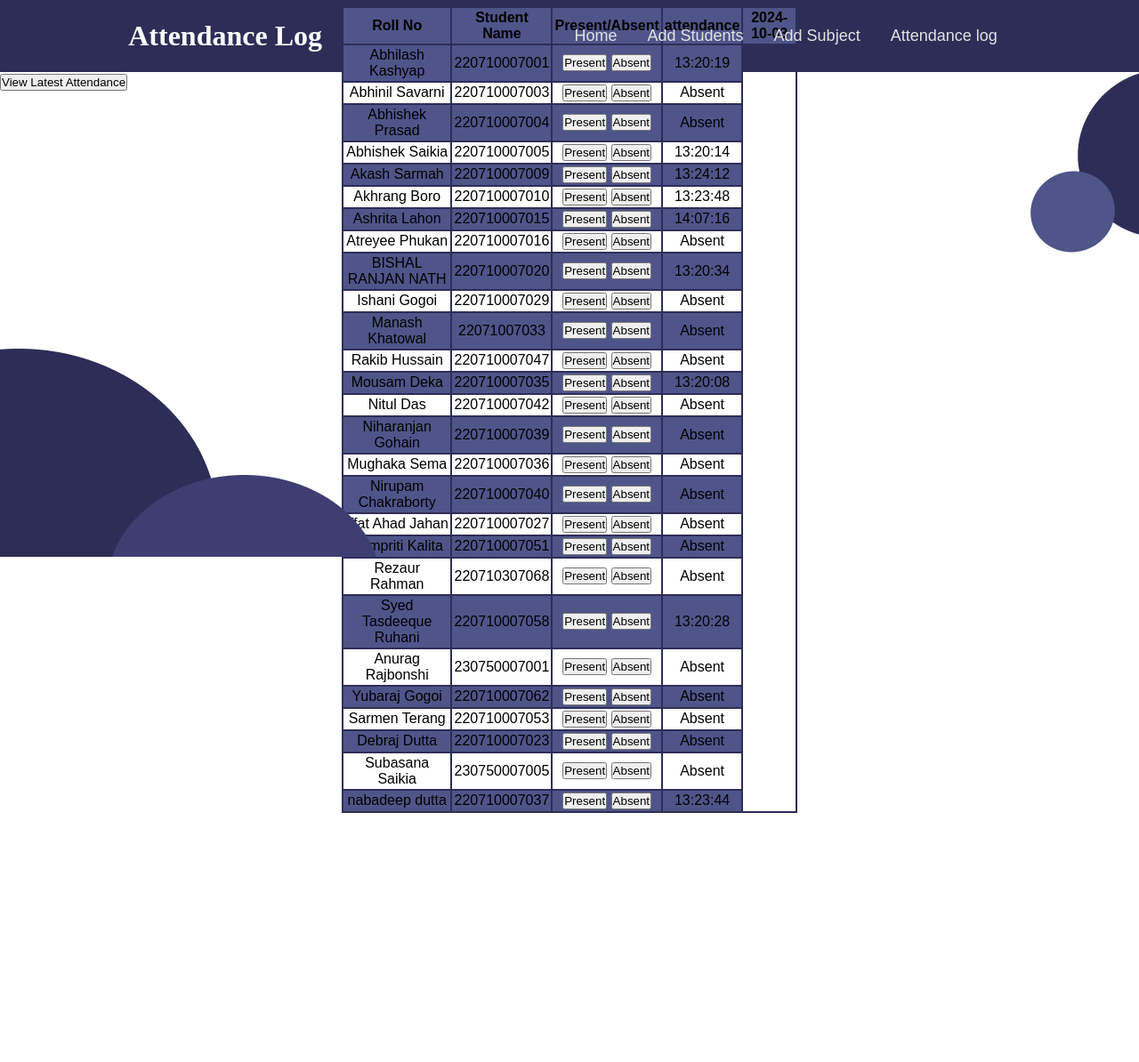
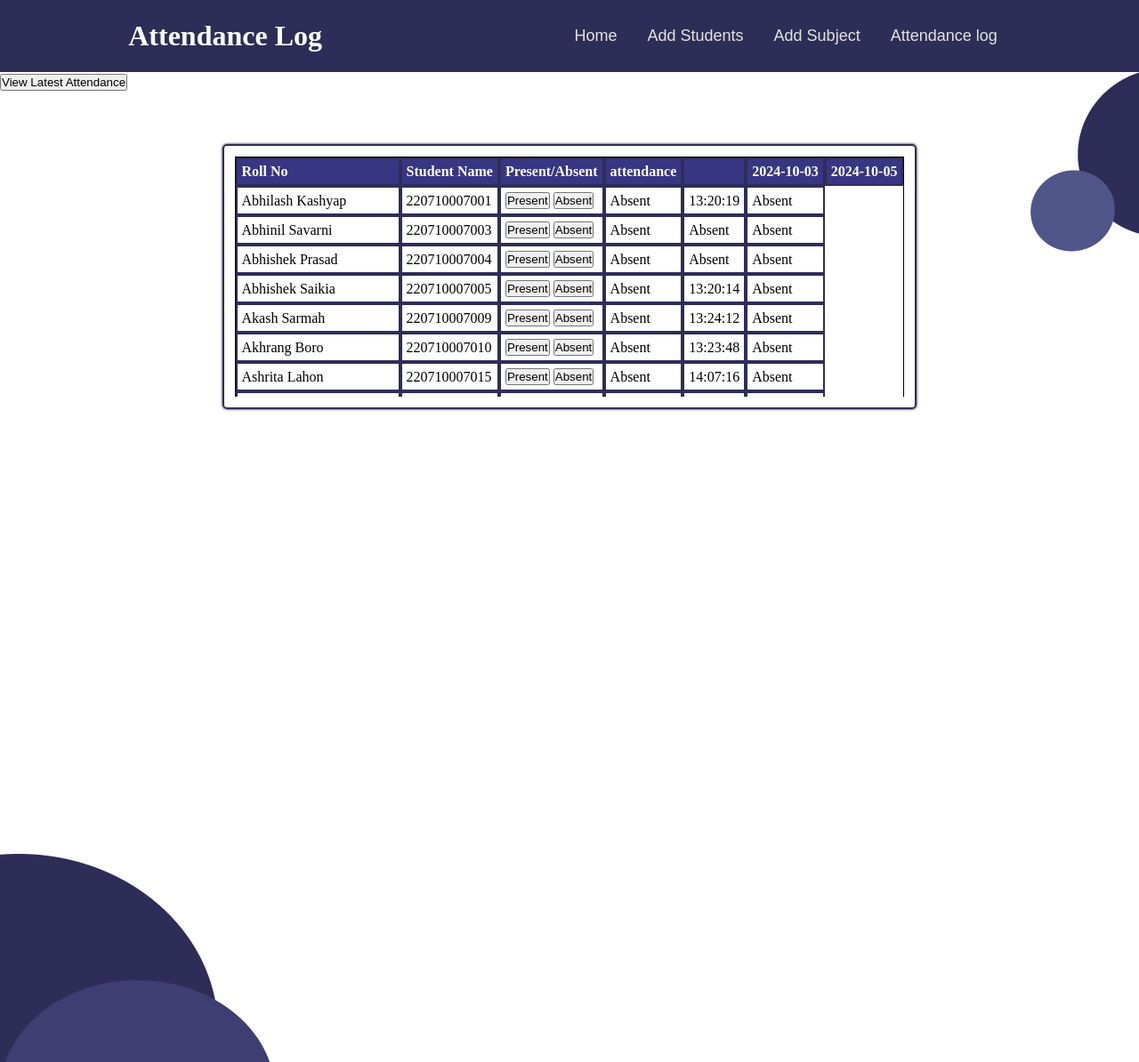
Before and after one commit to Dorothy003/AL-ML, a Flask app: page /Attendancelog in a window 1280 px wide. Shown: the whole page at 89% size. Run offline with Flask 3, Linux system fonts and the light colour scheme.

Commit message:
Some changes were made in the UI

```diff
--- a/attendance_log.json
+++ b/attendance_log.json
@@ -9,5 +9,12 @@
         "Akhrang Boro": "13:23:48",
         "Akash Sarmah": "13:24:12",
         "Ashrita Lahon": "14:07:16"
+    },
+    "": {
+        "Rezaur Rahman": "Present"
+    },
+    "2024-10-05": {
+        "Dorothy Gogoi": "11:47:25",
+        "Ishani Gogoi": "11:47:32"
     }
 }
--- a/static/style.css
+++ b/static/style.css
@@ -23,13 +23,13 @@
     color: #ffffff;
 
 }
-.k{
+/*.outer-wrapper{
     display: flex;
     justify-content: center;
     align-items: center;
     height: 60vh;
     font-family: 'Poppins', sans-serif;
-}
+}*/
 /* body {
     font-family: Arial, sans-serif;
     background-color:white;
@@ -73,14 +73,37 @@ a:hover:after{
     width: 100%;
 }
 
+.e1 .e2{
+  position:relative;
+  bottom:auto;
+  left:0;
+}
+
 .e1 img{
-  position: absolute;
-  top:392px;
+  position:absolute;
+  bottom: 0;
+  left: 0;
+  display: inline-block;
+  margin-right: 10px;
 }
 .e2 img{
   position: absolute;
-  top : 534px;
-  left: 120px;
+  bottom: 0;
+  left: 0;
+  display: inline-block;
+  margin-right: 30px;
+}
+.egroup {
+  position: absolute;
+  top: 50px;
+  right: 0;
+
+}
+
+.egroup img{
+  display: inline-block;
+  position: relative;
+  margin-right: 0px;
 }
 
 /*Home page*/
@@ -238,50 +261,54 @@ a:hover:after{
     color: #2E2D57;
 
 }
-.egroup img{
-  position: absolute;
-  top : 51px;
-  right: 0px;
-}
+
 /*Attendancelog*/
 
-.box{
-  text-align: right;
-  border-collapse: collapse;
-  width: 40%;
-  max-width: 600px;
-  margin-left: auto;
-  margin-right: auto;
+.inner-wrapper{
+ min-width:fit-content;
+ max-height: 270px;
+ margin:12px;
+ overflow-y:scroll;
+}
+.outer-wrapper{
+ border:2px solid #2E2D57;
+ box-shadow: 0px 0px 3px black;
+ margin:60px auto;
+ border-radius: 5px;
+ max-width: fit-content;
+
 }
 
 
 
 table{
-  width:200px;
+  min-width: fit-content;
+  border-collapse: separate;
+  border-spacing:0px;
+  border: 1px solid black;
   }
 
-  th{
-    text-align: center;
+th{
+  position:sticky;
+  top:0px;
+  background-color:#383682;
+  color:white;
   }
 
-  table, th, td{
+ th, td{
       border:2px solid #2E2D57;
-      border-collapse: collapse;
-      text-align: center;
+      padding: 5px;
+      text-align:left;
     }
 
-th, td{
-  padding: 2px;
-}
-
-tr:nth-child(odd){
-  background-color:#4F5589;
+/*tr:nth-child(odd){
+  background-color:rgb(182, 199, 248);
 }
 
 tr:nth-child(even){
   background-color: #ffffff;
 }
-
+*/
 
 .container {
     border-collapse: collapse;
@@ -303,7 +330,7 @@ tr:nth-child(even){
   cursor: pointer;
 }
 
-.btn2{
+.button{
   font-size: 12px;
   color: white;
   background: rgb(159, 13, 13);
--- a/students1.json
+++ b/students1.json
@@ -106,5 +106,9 @@
     "220710007037": {
         "name": "nabadeep dutta",
         "image": "220710007037.jpg"
+    },
+    "25": {
+        "name": "Dorothy Gogoi",
+        "image": "25.jpg"
     }
 }
--- a/templates/Addstudent.html
+++ b/templates/Addstudent.html
@@ -15,7 +15,6 @@
         </ul>
     </nav>
 </div>
-
 <div class="e1">
     <img src="{{ url_for('static', filename='assets/image/e1.png') }}">
 </div>
@@ -24,7 +23,7 @@
 </div>
 
 <div class="r">
-    <img src="{{ url_for('static', filename='assets/image/add_student_image.png') }}" alt="Image">
+    <img src="{{ url_for('static', filename='assets/image/addstud.png') }}" alt="Image">
     <form action="{{ url_for('Addstudent') }}" method="post" enctype="multipart/form-data">
         <div class="container">
             <label for="studentid"><b>Student ID</b></label>
--- a/templates/Attendancelog.html
+++ b/templates/Attendancelog.html
@@ -40,8 +40,9 @@
             <button type="button">View Latest Attendance</button>
         </a>
     </div>
-    <div class="k">
-        <table class="box">
+    <div class="outer-wrapper">
+        <div class="inner-wrapper">
+            <table>
             <thead>
                 <tr>
                     <th>Roll No</th>
@@ -72,10 +73,10 @@
         </table>
     </div>
     <div class="e1">
-        <img src="static/assets/image/e1.png">
+        <img src="{{ url_for('static', filename='assets/image/e1.png') }}">
     </div>
     <div class="e2">
-        <img src="static/assets/image/e2.png">
+        <img src="{{ url_for('static', filename='assets/image/e2.png') }}">
     </div>
     <div class="egroup">
         <img src="static/assets/image/twin spheres.png">
```
Also changed, not shown: templates/home.html (+8 -5 lines), static/assets/image/addstud.png (added), uploads1/25.jpg (added).
